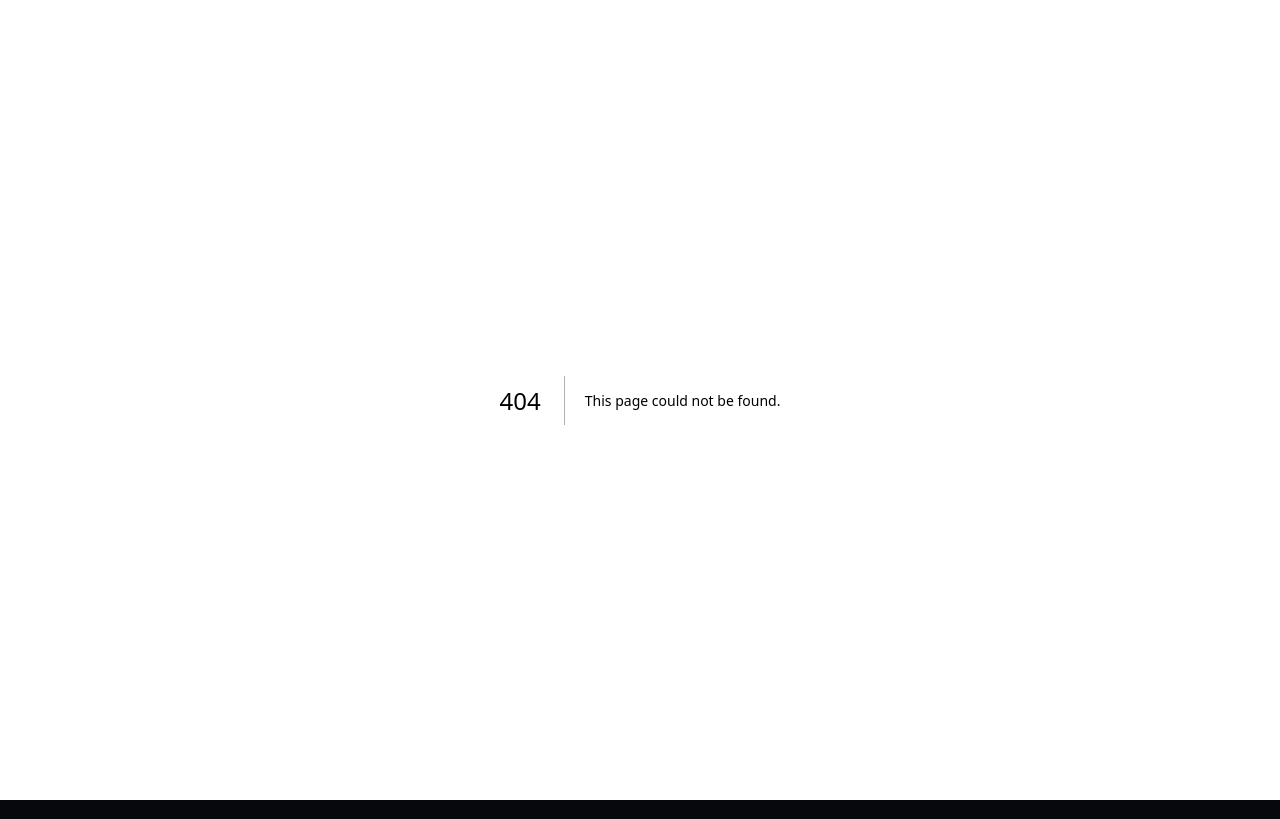
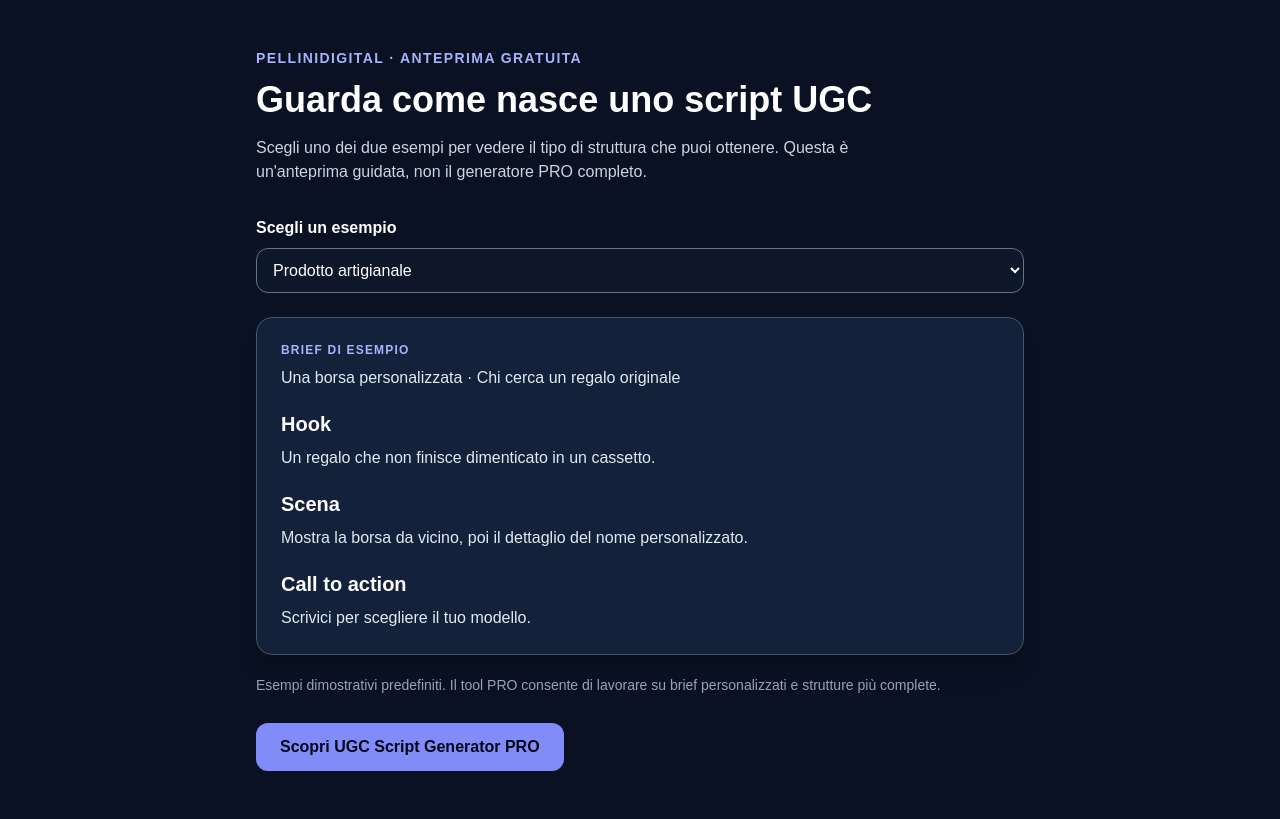
Before and after one commit to pellinidigital-eng/UGC-Script-Generator-PRO, a Next.js app: page /demo in a window 1280 px wide. Before the commit this address had no page. Built offline with nearby package versions, Linux system fonts and the light colour scheme.

Commit message:
feat(ugc): add safe interactive example selector for public preview

```diff
--- /dev/null
+++ b/app/demo/page.tsx
@@ -0,0 +1,53 @@
+"use client";
+
+import { useState } from "react";
+
+const examples = [
+  {
+    label: "Prodotto artigianale",
+    product: "Una borsa personalizzata",
+    audience: "Chi cerca un regalo originale",
+    hook: "Un regalo che non finisce dimenticato in un cassetto.",
+    scene: "Mostra la borsa da vicino, poi il dettaglio del nome personalizzato.",
+    cta: "Scrivici per scegliere il tuo modello."
+  },
+  {
+    label: "Servizio professionale",
+    product: "Una landing page per un'attività",
+    audience: "Piccoli imprenditori",
+    hook: "Hai un servizio valido, ma online non si capisce cosa offri?",
+    scene: "Mostra prima una pagina confusa e poi una proposta chiara con una sola azione.",
+    cta: "Richiedi un preventivo per la tua pagina."
+  }
+];
+
+export default function PublicDemo() {
+  const [selected, setSelected] = useState(0);
+  const example = examples[selected];
+
+  return (
+    <main className="min-h-screen bg-[#0a1122] px-4 py-12 text-white">
+      <div className="mx-auto max-w-3xl">
+        <p className="mb-3 text-sm font-semibold uppercase tracking-widest text-indigo-300">PelliniDigital · Anteprima gratuita</p>
+        <h1 className="mb-4 text-3xl font-bold sm:text-4xl">Guarda come nasce uno script UGC</h1>
+        <p className="mb-8 max-w-2xl text-slate-300">Scegli uno dei due esempi per vedere il tipo di struttura che puoi ottenere. Questa è un'anteprima guidata, non il generatore PRO completo.</p>
+        <label htmlFor="demo-example" className="mb-2 block font-semibold">Scegli un esempio</label>
+        <select id="demo-example" value={selected} onChange={(event) => setSelected(Number(event.target.value))} className="mb-6 w-full rounded-xl border border-slate-500 bg-slate-900 p-3 text-white">
+          {examples.map((item, index) => <option key={item.label} value={index}>{item.label}</option>)}
+        </select>
+        <section aria-live="polite" className="rounded-2xl border border-slate-600 bg-[#14213b] p-6 shadow-xl">
+          <p className="mb-2 text-xs font-bold uppercase tracking-widest text-indigo-300">Brief di esempio</p>
+          <p className="mb-5 text-slate-200">{example.product} · {example.audience}</p>
+          <h2 className="mb-2 text-xl font-bold">Hook</h2>
+          <p className="mb-5 text-slate-200">{example.hook}</p>
+          <h2 className="mb-2 text-xl font-bold">Scena</h2>
+          <p className="mb-5 text-slate-200">{example.scene}</p>
+          <h2 className="mb-2 text-xl font-bold">Call to action</h2>
+          <p className="text-slate-200">{example.cta}</p>
+        </section>
+        <p className="mt-5 text-sm text-slate-400">Esempi dimostrativi predefiniti. Il tool PRO consente di lavorare su brief personalizzati e strutture più complete.</p>
+        <a className="mt-7 inline-flex min-h-12 items-center justify-center rounded-xl bg-indigo-400 px-6 py-3 font-bold text-slate-950" href="https://www.pellinidigital.it/downloads/ugc-script-generator-pro/">Scopri UGC Script Generator PRO</a>
+      </div>
+    </main>
+  );
+}
```
